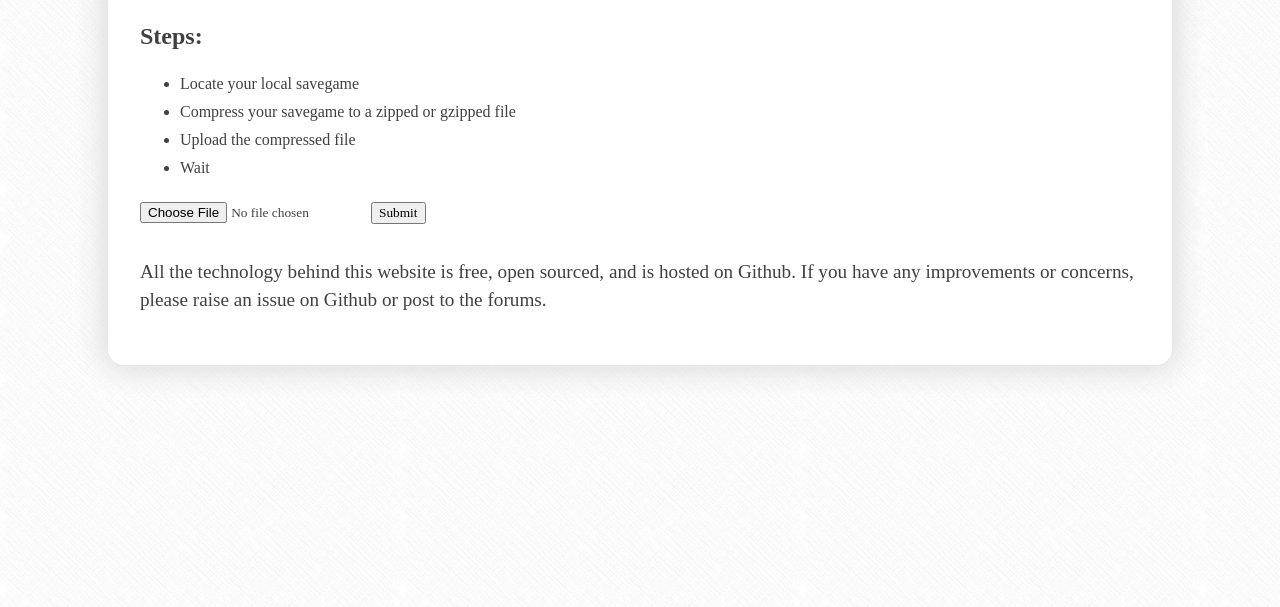
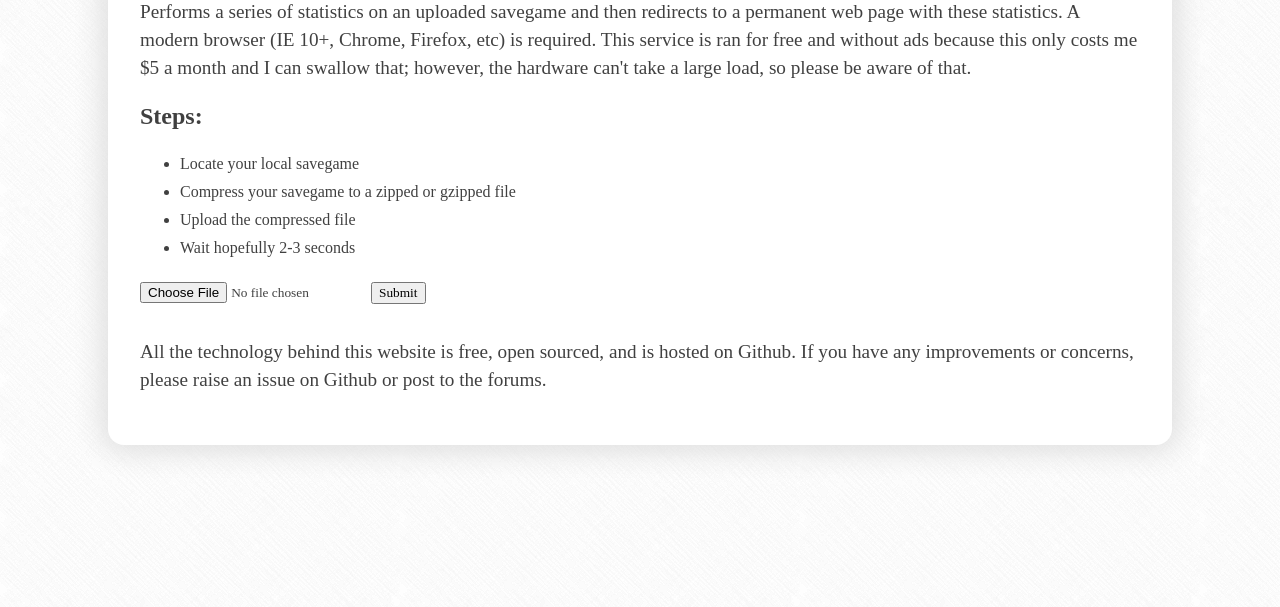
Before and after one commit to nickbabcock/EU4.Savegame, a website: page EU4.Stats.Web/client/index.html in a window 1280 px wide. Shown: the part 193-800 px from the top of the page. Drawn offline with nearby package versions, Linux system fonts and the light colour scheme; a web font is replaced by a local one.

Commit message:
Tad home page tweaks

```diff
--- a/EU4.Stats.Web/client/css/main.css
+++ b/EU4.Stats.Web/client/css/main.css
@@ -2,6 +2,7 @@ body {
     background-image: url('/img/crossword.png');
     line-height: 1.75em;
     color: rgba(0,0,0,0.75);
+    padding-top: 5em;
 }
 
 div.container {
--- a/EU4.Stats.Web/client/index.html
+++ b/EU4.Stats.Web/client/index.html
@@ -11,10 +11,12 @@
       <header>
         <h1>Europa Universalis IV Savegame Stats</h1>
         <p>Performs a series of statistics on an uploaded savegame and then
-        redirects to a permanent web page with these statistics. This service
-        is ran off a low-end server in New York, and a savegame uploaded during
-        off hours with a fast internet connection will take approximately 2-3
-        seconds</p>
+        redirects to a permanent web page with these statistics. A modern
+        browser (IE 10+, Chrome, Firefox, etc) is required. This service is ran
+        for free and without ads because this only costs me $5 a month and I
+        can swallow that; however, the hardware can't take a large load, so
+        please be aware of that.
+        </p>
       </header>
       <div>
         <h2>Steps:</h2>
@@ -22,7 +24,7 @@
           <li>Locate your local savegame</li>
           <li>Compress your savegame to a zipped or  gzipped file</li>
           <li>Upload the compressed file</li>
-          <li>Wait</li>
+          <li>Wait hopefully 2-3 seconds</li>
         </ul>
       </div>
       <div>
```
